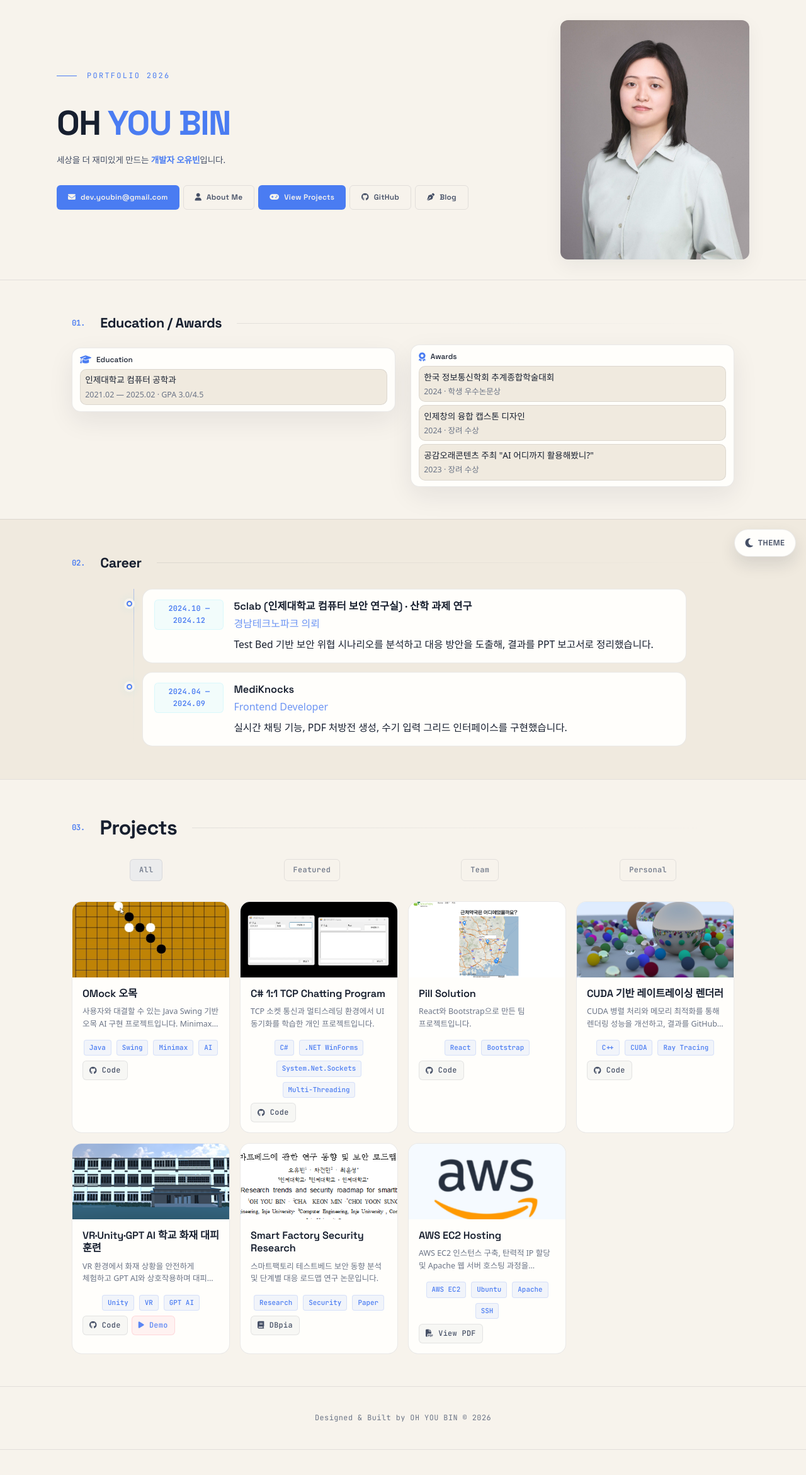
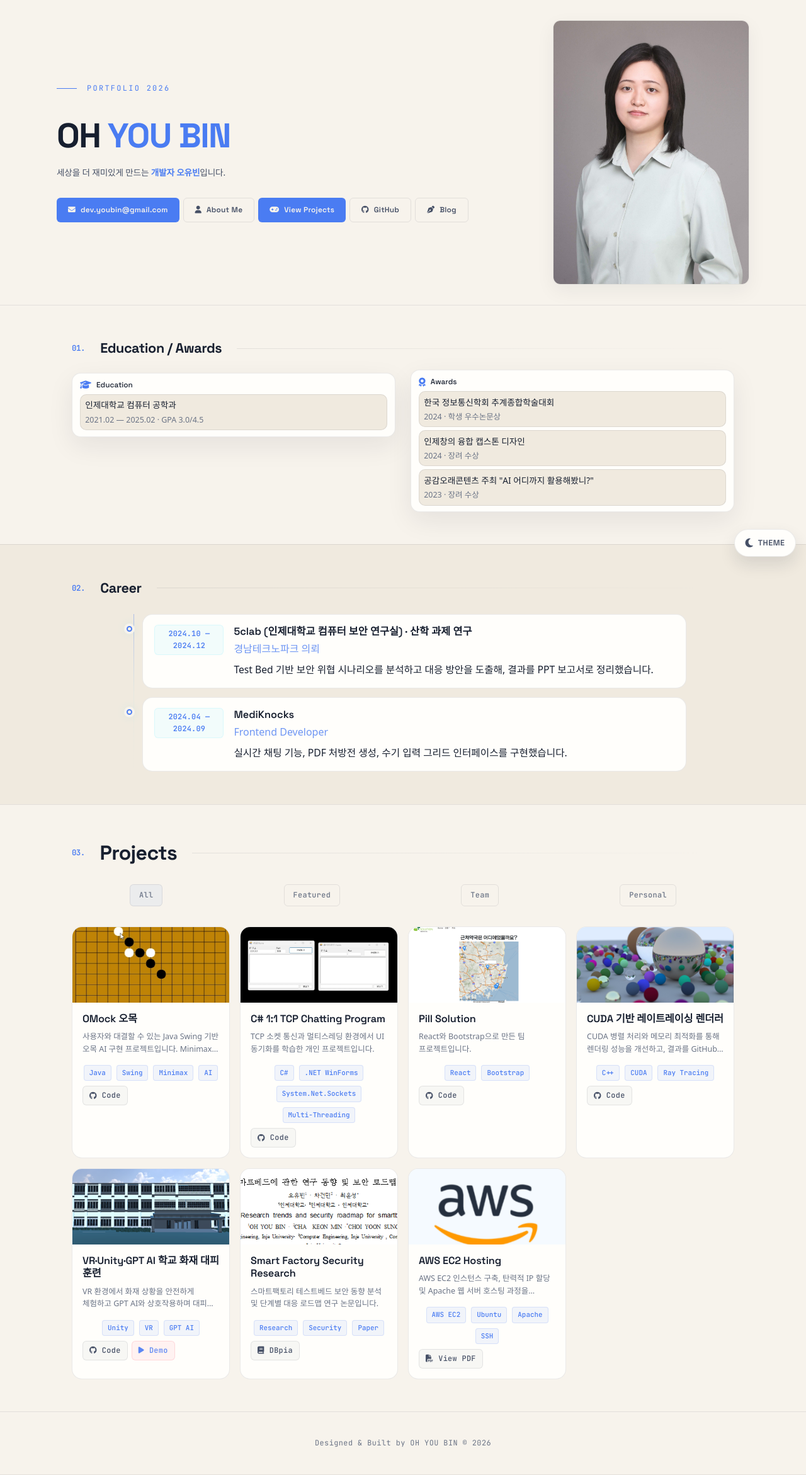
Before and after one commit to eye2ffect/eye2ffect.github.io, a Jekyll site: the page built from index.html, in a window 1280 px wide. Shown: the whole page at 63% size. Built offline with Jekyll 4.4.1, drawn with Linux system fonts in a browser that asks for light colours; some web fonts are replaced; before the commit the page ends 2302 px from its top, so only the background shows below that.

Commit message:
fix(hero): enlarge profile slightly, shift left, and show thin border

```diff
--- a/assets/css/main.css
+++ b/assets/css/main.css
@@ -50,13 +50,13 @@
   --noise-opacity: 0.035;
 
   /* Profile image theme variables */
-  --profile-border: rgba(23, 31, 47, 0.02);
+  --profile-border: rgba(23, 31, 47, 0.08);
   --profile-bg: linear-gradient(180deg, rgba(255,255,255,0.02), rgba(255,255,255,0.01));
   --profile-shadow: 0 10px 30px rgba(23,31,47,0.06);
   --profile-filter: saturate(0.98) contrast(1.01) brightness(1);
-  --profile-border-width: 0px;
+  --profile-border-width: 1px;
   --profile-glow: rgba(0, 0, 0, 0);
-  --profile-object-position: 4%;
+  --profile-object-position: 2%;
 
   /* ---- Typography ---- */
   --font-display: 'Space Grotesk', system-ui, -apple-system, sans-serif;
@@ -123,13 +123,13 @@
   --noise-opacity: 0.25;
 
   /* Profile image theme variables (dark) */
-  --profile-border: rgba(255, 255, 255, 0.02);
+  --profile-border: rgba(255, 255, 255, 0.10);
   --profile-bg: linear-gradient(180deg, rgba(0,0,0,0.18), rgba(255,255,255,0.01));
   --profile-shadow: 0 10px 30px rgba(0,0,0,0.45);
   --profile-filter: brightness(0.98) contrast(1.02) saturate(0.95);
-  --profile-border-width: 0px;
+  --profile-border-width: 1px;
   --profile-glow: rgba(0, 0, 0, 0);
-  --profile-object-position: 4%;
+  --profile-object-position: 2%;
 }
 
 /* ================================================================
@@ -370,7 +370,7 @@ html {
 
 .hero-left { max-width: 720px; }
 
-.hero-right { display: flex; justify-content: flex-start; }
+.hero-right { display: flex; justify-content: flex-start; margin-left: -0.75rem; }
 
 .hero-profile-wrap {
   border-radius: 12px;
@@ -381,8 +381,8 @@ html {
   overflow: hidden;
   transition: border-color 0.18s var(--ease-smooth), box-shadow 0.18s var(--ease-smooth), background-color 0.18s var(--ease-smooth), filter 0.18s var(--ease-smooth);
   width: 100%;
-  max-width: 340px;
-  height: 380px; /* enlarged container to better balance the hero layout */
+  max-width: 360px;
+  height: 420px; /* enlarged container to better balance the hero layout */
 }
 
 /* Hover effect removed as requested */
@@ -401,7 +401,7 @@ html {
 @media (max-width: 900px) {
   .hero-inner { grid-template-columns: 1fr; }
   .hero-right { order: -1; margin-bottom: var(--space-4); display: flex; justify-content: center; }
-  .hero-profile-wrap { max-width: 300px; height: 340px; }
+  .hero-profile-wrap { max-width: 320px; height: 360px; }
 }
 
 .hero-actions {
```
